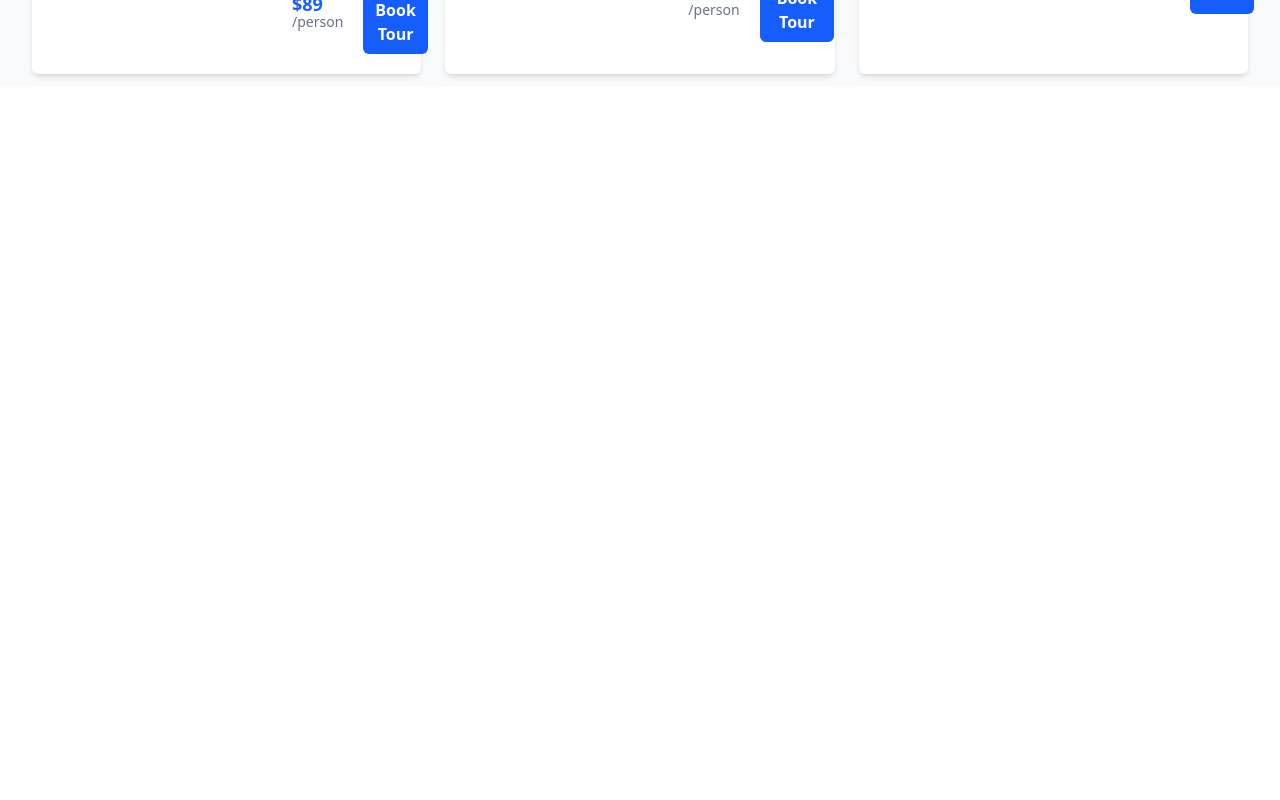
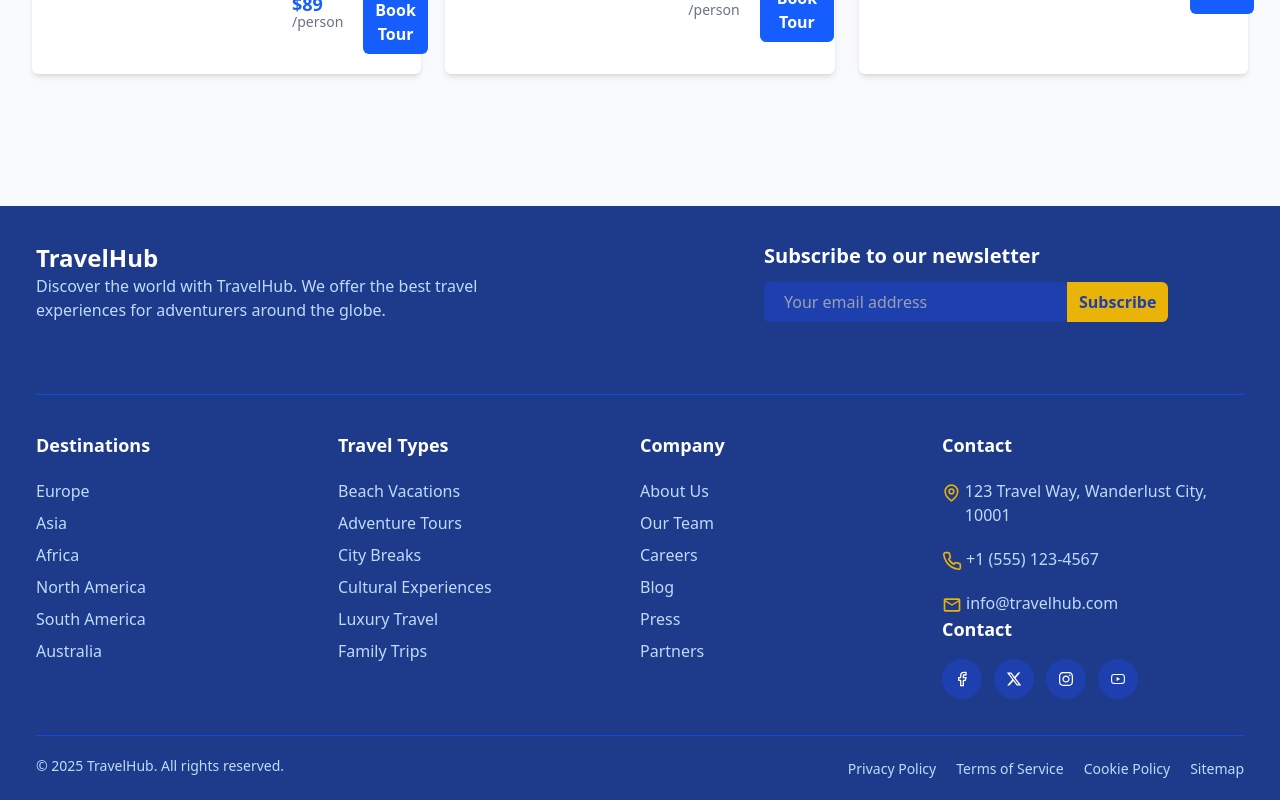
Before and after one commit to mirjetamustafa/TravelHub, a React (Vite) app: page /tours in a window 1280 px wide. Shown: the part 1914-2714 px from the top of the page. Before the commit the page ends 2020 px from the top, so only its background shows below. Built offline with nearby package versions, Linux system fonts and the light colour scheme.

Commit message:
Adding Footer

```diff
--- a/src/App.jsx
+++ b/src/App.jsx
@@ -5,6 +5,7 @@ import Home from './components/Home'
 import Flights from './components/Flights'
 import Hotels from './components/Hotels'
 import Tours from './components/Tours'
+import Footer from './components/Footer'
 
 function App() {
   return (
@@ -16,6 +17,7 @@ function App() {
             <>
               <Header />
               <Home />
+              <Footer />
             </>
           }
         />
@@ -25,6 +27,7 @@ function App() {
             <>
               <Header />
               <Flights />
+              <Footer />
             </>
           }
         />
@@ -34,6 +37,7 @@ function App() {
             <>
               <Header />
               <Hotels />
+              <Footer />
             </>
           }
         />
@@ -43,6 +47,7 @@ function App() {
             <>
               <Header />
               <Tours />
+              <Footer />
             </>
           }
         />
--- a/src/components/Flights.jsx
+++ b/src/components/Flights.jsx
@@ -117,7 +117,7 @@ const Flights = () => {
         </div>
       </section>
 
-      <section className="p-9 bg-gray-50 ">
+      <section className="px-9 pt-9 pb-20 bg-gray-50 ">
         <SkyFlights flights={flights} />
       </section>
     </main>
--- /dev/null
+++ b/src/components/Footer.jsx
@@ -0,0 +1,182 @@
+import React from 'react'
+import { Link } from 'react-router-dom'
+import { GrLocation } from 'react-icons/gr'
+import { FiPhone } from 'react-icons/fi'
+import { MdOutlineMailOutline } from 'react-icons/md'
+import { FiFacebook } from 'react-icons/fi'
+import { FaXTwitter } from 'react-icons/fa6'
+import { FaInstagram } from 'react-icons/fa6'
+import { AiOutlineYoutube } from 'react-icons/ai'
+
+const Footer = () => {
+  return (
+    <main className="bg-[#1E3A8A] ">
+      <section className="p-9">
+        <div className="md:flex justify-between">
+          <div className="md:w-150">
+            <h1 className="text-2xl font-bold text-white">TravelHub</h1>
+            <p className="text-blue-200 mr-30">
+              Discover the world with TravelHub. We offer the best travel
+              experiences for adventurers around the globe.
+            </p>
+          </div>
+          <div className="md:w-120 max-md:mt-9">
+            <h1 className="text-xl font-bold text-white">
+              Subscribe to our newsletter
+            </h1>
+            <form action="" className="mt-3">
+              <div className="relative">
+                <input
+                  type="text"
+                  className="bg-[#1E40AF] rounded-md pr-13 pl-5 py-2 text-white placeholder:text-gray-400 outline-0"
+                  placeholder="Your email address"
+                />
+                <button className="absolute bg-[#EAB308] text-[#1E40AF] font-bold rounded-r-md px-3 py-2 cursor-pointer hover:opacity-90">
+                  Subscribe
+                </button>
+              </div>
+            </form>
+          </div>
+        </div>
+      </section>
+
+      <hr className="text-blue-700 m-9" />
+      <section className="px-9">
+        <div className="grid md:grid-cols-4 grid-cols-1 mt-9">
+          <div className="">
+            <h1 className="text-lg font-semibold text-white">Destinations</h1>
+            <ul className="flex flex-col space-y-2 mt-5">
+              <Link to={''} className="text-blue-200 hover:text-white">
+                Europe
+              </Link>
+              <Link to={''} className="text-blue-200 hover:text-white">
+                Asia
+              </Link>
+              <Link to={''} className="text-blue-200 hover:text-white">
+                Africa
+              </Link>
+              <Link to={''} className="text-blue-200 hover:text-white">
+                North America
+              </Link>
+              <Link to={''} className="text-blue-200 hover:text-white">
+                South America
+              </Link>
+              <Link to={''} className="text-blue-200 hover:text-white">
+                Australia
+              </Link>
+            </ul>
+          </div>
+
+          <div className="max-md:mt-5">
+            <h1 className="text-lg font-semibold text-white">Travel Types</h1>
+            <ul className="flex flex-col space-y-2 mt-5">
+              <Link to={''} className="text-blue-200 hover:text-white">
+                Beach Vacations
+              </Link>
+              <Link to={''} className="text-blue-200 hover:text-white">
+                Adventure Tours
+              </Link>
+              <Link to={''} className="text-blue-200 hover:text-white">
+                City Breaks
+              </Link>
+              <Link to={''} className="text-blue-200 hover:text-white">
+                Cultural Experiences
+              </Link>
+              <Link to={''} className="text-blue-200 hover:text-white">
+                Luxury Travel
+              </Link>
+              <Link to={''} className="text-blue-200 hover:text-white">
+                Family Trips
+              </Link>
+            </ul>
+          </div>
+
+          <div className="max-md:mt-5">
+            <h1 className="text-lg font-semibold text-white">Company</h1>
+            <ul className="flex flex-col space-y-2 mt-5">
+              <Link to={''} className="text-blue-200 hover:text-white">
+                About Us
+              </Link>
+              <Link to={''} className="text-blue-200 hover:text-white">
+                Our Team
+              </Link>
+              <Link to={''} className="text-blue-200 hover:text-white">
+                Careers
+              </Link>
+              <Link to={''} className="text-blue-200 hover:text-white">
+                Blog
+              </Link>
+              <Link to={''} className="text-blue-200 hover:text-white">
+                Press
+              </Link>
+              <Link to={''} className="text-blue-200 hover:text-white">
+                Partners
+              </Link>
+            </ul>
+          </div>
+
+          <div className="max-md:mt-5">
+            <h1 className="text-lg font-semibold text-white">Contact</h1>
+            <div className="flex mt-5">
+              <GrLocation className="text-[#EAB308] mt-1" size={20} />
+              <p className="text-blue-200 mx-1">
+                123 Travel Way, Wanderlust City, 10001
+              </p>
+            </div>
+            <div className="flex mt-5">
+              <FiPhone className="text-[#EAB308] mt-1" size={20} />
+              <p className="text-blue-200 mx-1">+1 (555) 123-4567</p>
+            </div>
+            <div className="flex mt-5">
+              <MdOutlineMailOutline className="text-[#EAB308] mt-1" size={20} />
+              <p className="text-blue-200 mx-1">info@travelhub.com</p>
+            </div>
+
+            <h1 className="text-lg font-semibold text-white">Contact</h1>
+            <div className="flex mt-4">
+              <Link className="bg-[#1E40AF] rounded-full p-3 mr-3 hover:bg-blue-600 transition duration-700">
+                <FiFacebook className=" text-white " />
+              </Link>
+              <Link className="bg-[#1E40AF] rounded-full p-3 mr-3 hover:bg-blue-600 transition duration-700">
+                <FaXTwitter className=" text-white " />
+              </Link>
+              <Link className="bg-[#1E40AF] rounded-full p-3 mr-3 hover:bg-blue-600 transition duration-700">
+                <FaInstagram className=" text-white " />
+              </Link>
+              <Link className="bg-[#1E40AF] rounded-full p-3 mr-3 hover:bg-blue-600 transition duration-700">
+                <AiOutlineYoutube className=" text-white " />
+              </Link>
+            </div>
+          </div>
+        </div>
+      </section>
+
+      <hr className="text-blue-700 mx-9 mt-9" />
+
+      <section className="px-9 py-5">
+        <div className="flex justify-between">
+          <p className="text-blue-200 text-sm">
+            © 2025 TravelHub. All rights reserved.
+          </p>
+
+          <ul className=" space-x-5">
+            <Link className="text-blue-200 text-sm hover:text-white">
+              Privacy Policy
+            </Link>
+            <Link className="text-blue-200 text-sm hover:text-white">
+              Terms of Service
+            </Link>
+            <Link className="text-blue-200 text-sm hover:text-white">
+              Cookie Policy
+            </Link>
+            <Link className="text-blue-200 text-sm hover:text-white">
+              Sitemap
+            </Link>
+          </ul>
+        </div>
+      </section>
+    </main>
+  )
+}
+
+export default Footer
--- a/src/components/Header.jsx
+++ b/src/components/Header.jsx
@@ -10,7 +10,7 @@ import { MdClose } from 'react-icons/md'
 const Header = () => {
   const [burgerBtn, setBurgerBtn] = useState(false)
   return (
-    <header className="flex justify-between p-5 shadow-md">
+    <header className="flex justify-between p-5 shadow-md sticky bg-white top-0">
       <Link to={'/'} className="flex">
         <img src={logo} alt="logo" />
         <span className="text-2xl font-bold mx-2">TravelHub</span>
--- a/src/components/Hotels.jsx
+++ b/src/components/Hotels.jsx
@@ -107,7 +107,7 @@ const Hotels = () => {
         </div>
       </section>
 
-      <section className="pt-9 bg-gray-50">
+      <section className="pt-9 pb-20 bg-gray-50">
         <FindHotels hotels={hotels} />
       </section>
     </main>
--- a/src/components/Tours.jsx
+++ b/src/components/Tours.jsx
@@ -124,7 +124,7 @@ const Tours = () => {
         </div>
       </section>
 
-      <section className="pt-5 bg-gray-50">
+      <section className="pt-5 pb-25 bg-gray-50">
         <FindTours tours={tours} />
       </section>
     </main>
```
